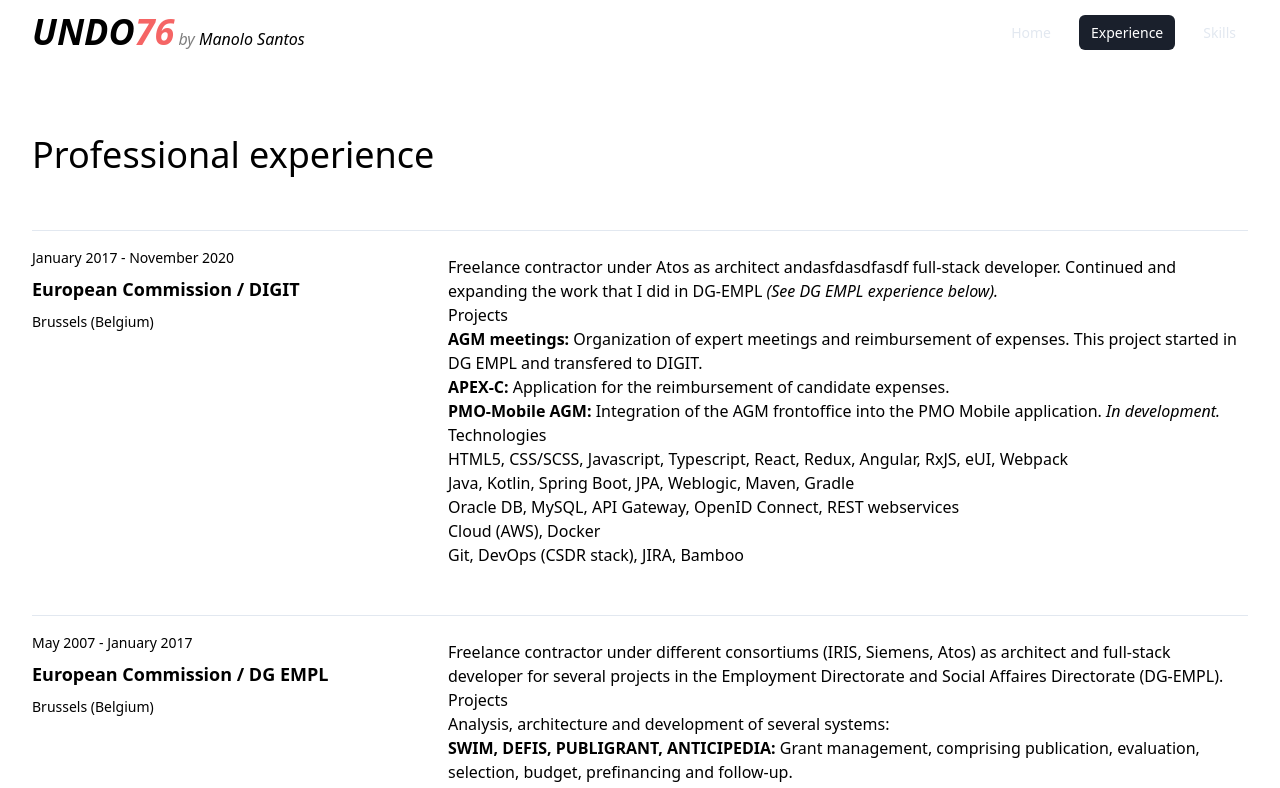
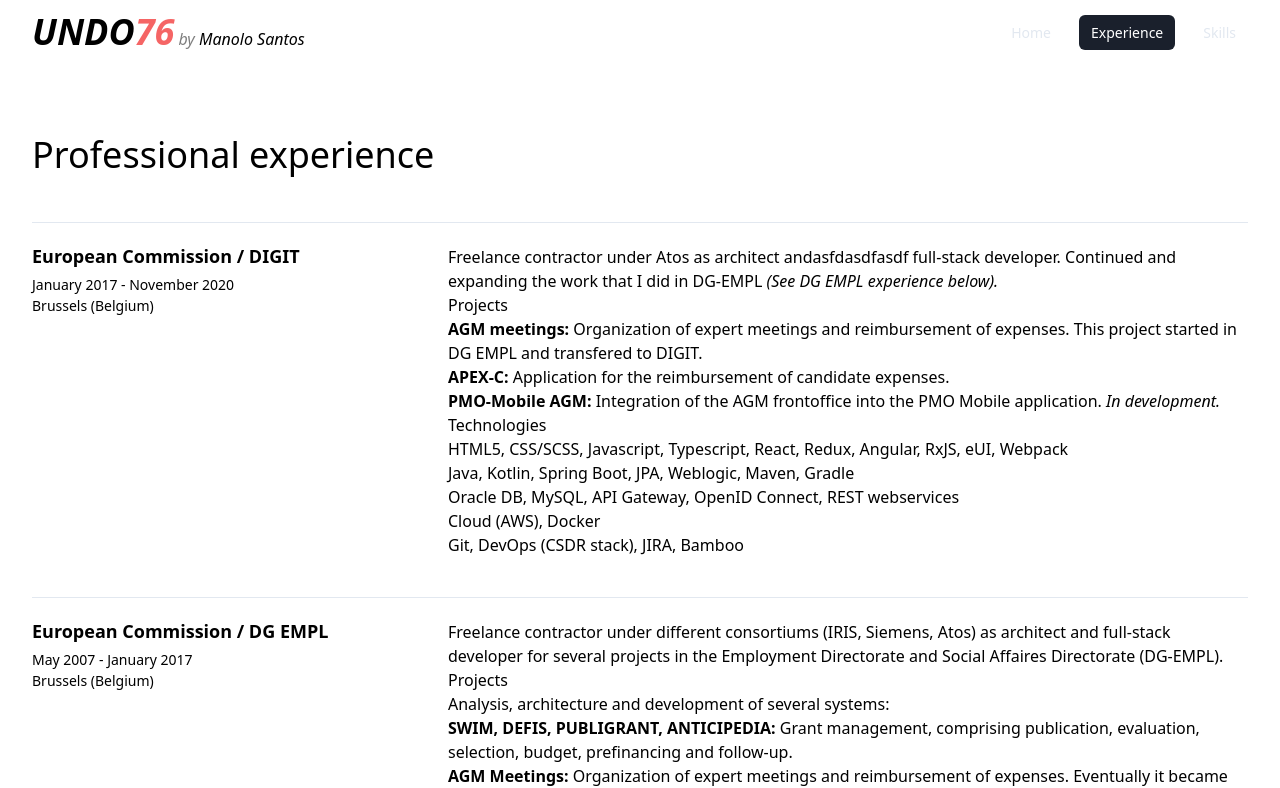
Before and after one commit to undo76/undo76.net, a Next.js app: page /professional-experience in a window 1280 px wide. Shown: the top 788 px of the page. Built offline with nearby package versions, Linux system fonts and the light colour scheme; a web font is replaced by a local one; what @tailwindcss/ui would draw is missing.

Commit message:
Minor style change

```diff
--- a/components/workplace.tsx
+++ b/components/workplace.tsx
@@ -1,12 +1,20 @@
-export default function Workplace({title, location, period, children}) {
+export default function Workplace({ title, location, period, children }) {
     return (
-        <section className="md:flex mt-12 pt-4 border-t border-cool-gray-300">
-            <div className="md:pl-0 md:w-1/3">
-                <div className="text-sm text-cool-gray-500">{period}</div>
-                <h3 className="mt-2 text-lg font-bold text-cool-gray-700">{title}</h3>
-                <div className="mt-2 text-sm text-cool-gray-500">{location}</div>
+        <section className="md:flex mt-10 border-t items-baseline border-cool-gray-300">
+            <div className="mt-4 md:pl-0 md:w-1/3">
+                <h3 className="mt-1 text-lg font-bold text-cool-gray-700">
+                    {title}
+                </h3>
+                <div className="mt-1 md text-sm text-cool-gray-500">
+                    {period}
+                </div>
+                <div className="mb-6 text-sm text-cool-gray-500">
+                    {location}
+                </div>
             </div>
-            <div className="mt-2 md:ml-4 md:w-2/3 prose prose-sm md:prose">{children}</div>
+            <div className="mt-4 md:ml-4 md:w-2/3 prose prose-sm md:prose">
+                {children}
+            </div>
         </section>
     );
 }
```
